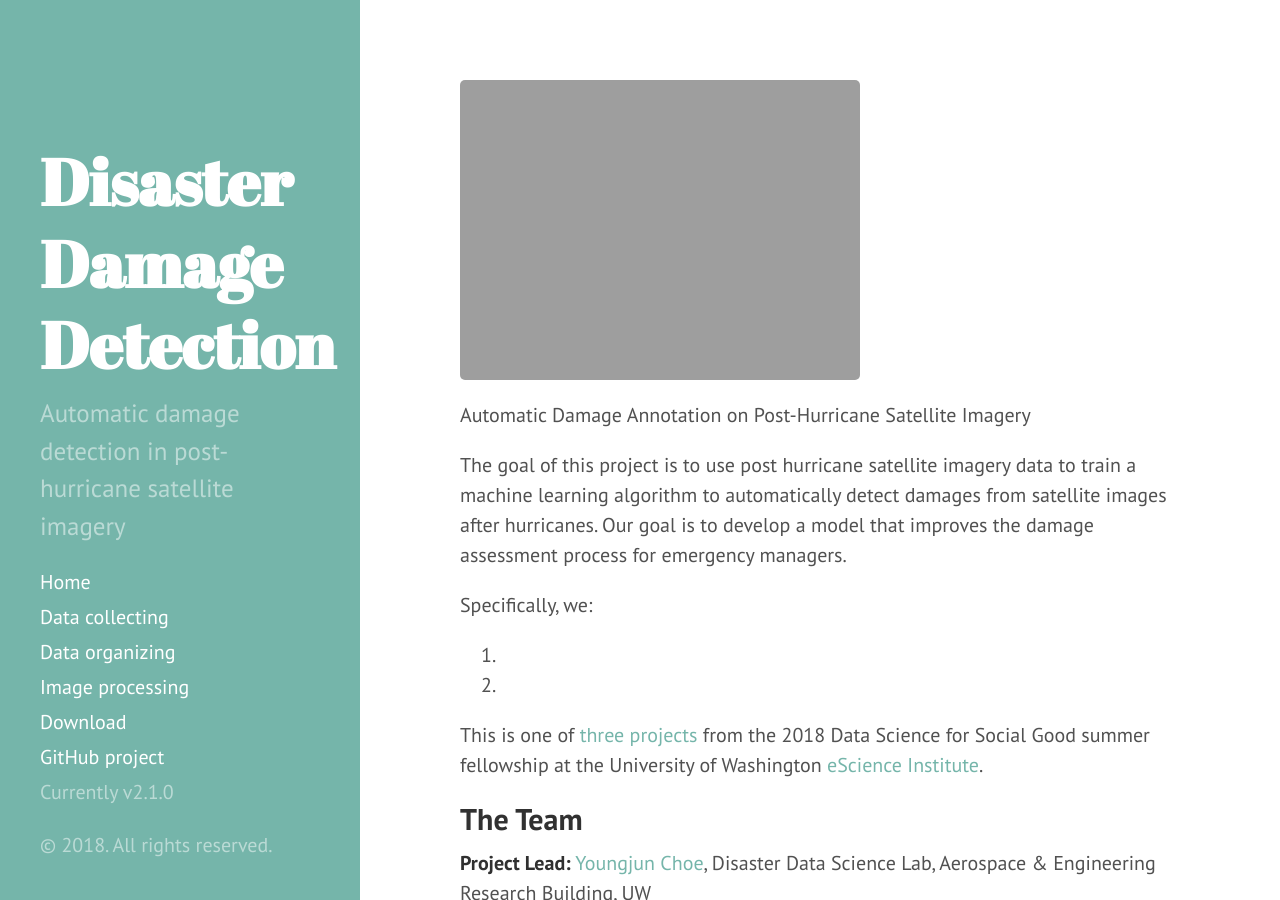
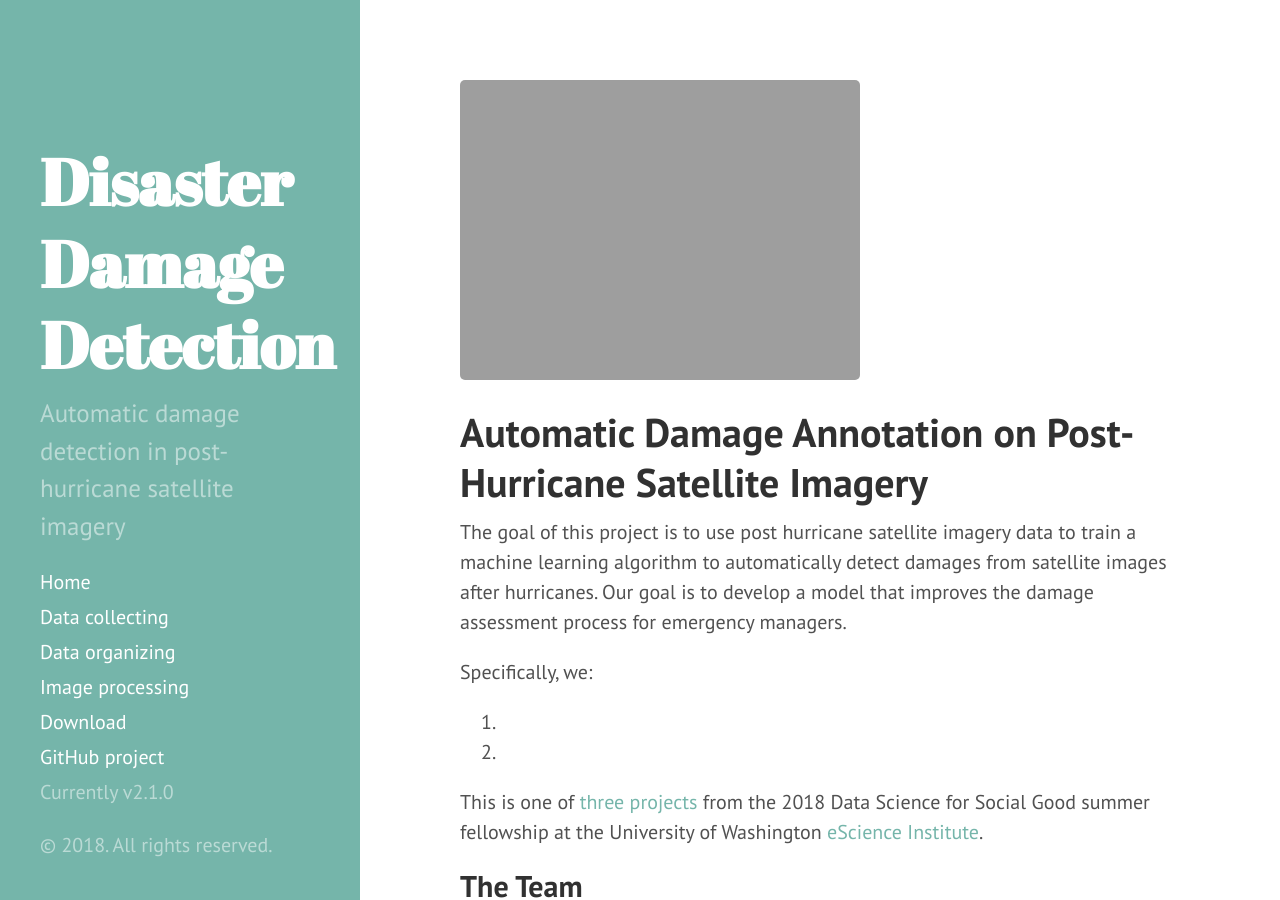
Before and after one commit to DDS-Lab/disaster-damage-detection, a Jekyll site: the page built from index.md, in a window 1280 px wide and 900 px high. Built offline with Jekyll 4.4.1, drawn with Linux system fonts in a browser that asks for light colours; nearby versions of some CDN libraries; a script that is not in the unit is left out.

```diff
--- a/index.md
+++ b/index.md
@@ -6,7 +6,7 @@ layout: default
 <img src="{{ site.url }}{{ site.baseurl }}/assets/images/dssg.png">
 </a>
 
-Automatic Damage Annotation on Post-Hurricane Satellite Imagery
+# Automatic Damage Annotation on Post-Hurricane Satellite Imagery
 
 The goal of this project is to use post hurricane satellite imagery data to
 train a machine learning algorithm to automatically detect damages from
```
